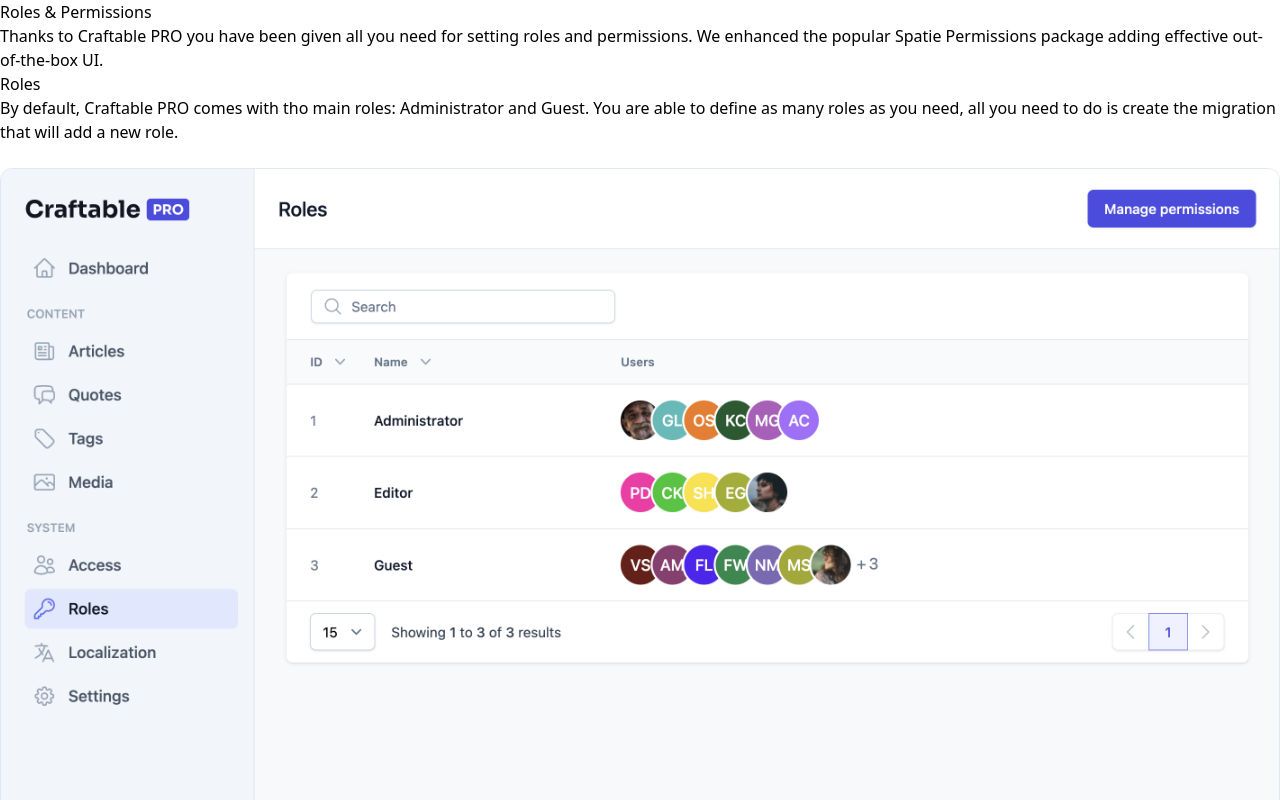
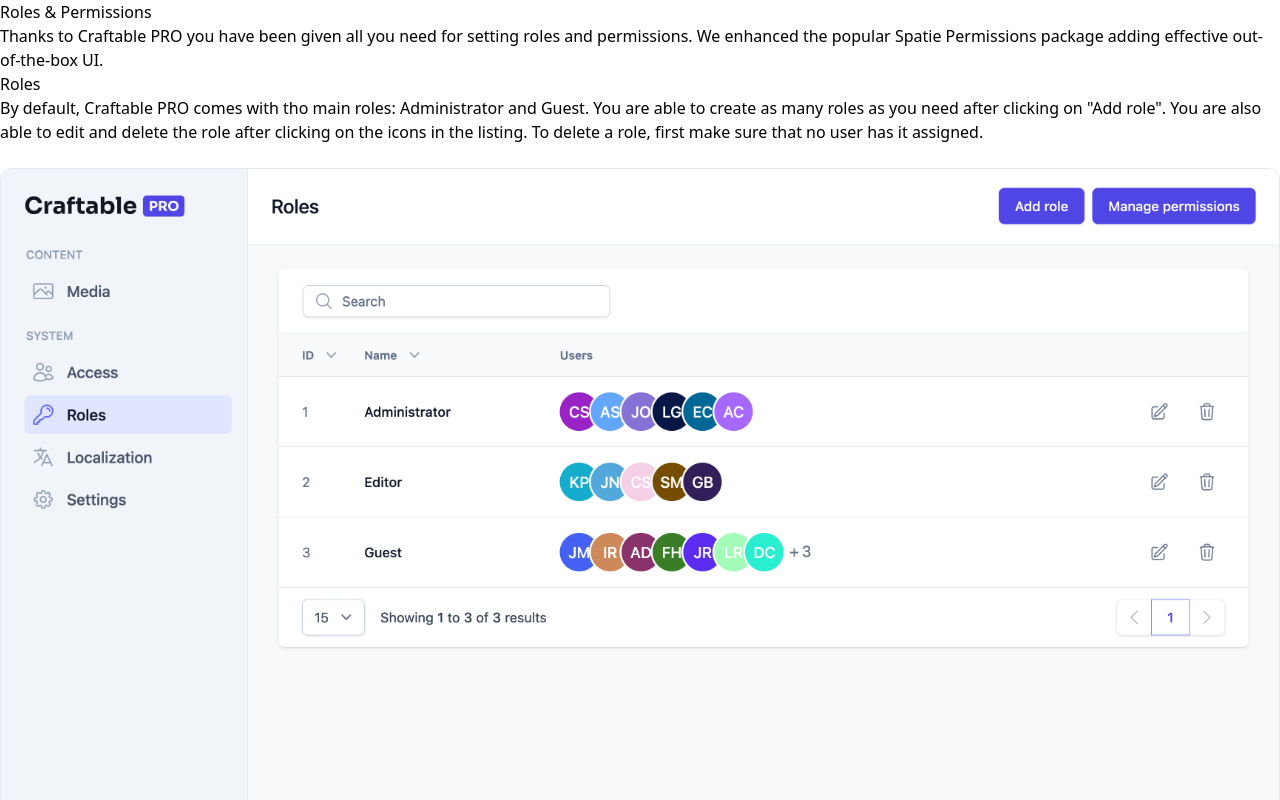
Before and after one commit to BRACKETS-by-TRIAD/craftable-pro-docs, a Next.js app: page /basic-features/roles-permissions in a window 1280 px wide. Shown: the top 800 px of the page. Built offline with nearby package versions, Linux system fonts and the light colour scheme.

Commit message:
feat: update docs on Roles CRUD

```diff
--- a/pages/basic-features/roles-permissions.mdx
+++ b/pages/basic-features/roles-permissions.mdx
@@ -7,7 +7,8 @@
 
 ## Roles
 
-By default, Craftable PRO comes with tho main roles: Administrator and Guest. You are able to define as many roles as you need, all you need to do is create the migration that will add a new role.
+By default, Craftable PRO comes with tho main roles: Administrator and Guest. You are able to create as many roles as you need after clicking on "Add role". You are also able to edit and delete the role after clicking on the icons in the listing.
+To delete a role, first make sure that no user has it assigned.
 
 <br />
 <Image alt="Roles" src="/images/roles.png" />
```
Also changed, not shown: public/images/roles.png.
